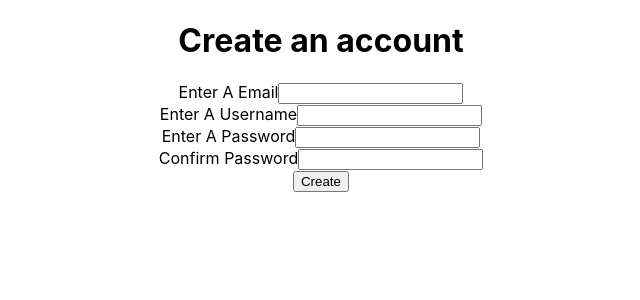
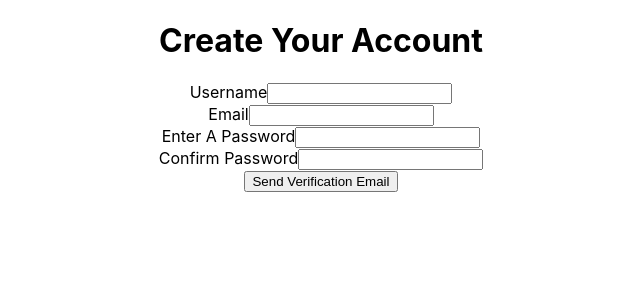
Before and after one commit to WVU-CS230-2024-01-Group01/exam-jam, a React (Create React App) app: page /accountcreation in a window 1280 px wide. Shown: the top 300 px of the page, without its empty margins (319-959 px from the left). Built offline with nearby package versions, Linux system fonts and the light colour scheme.

Commit message:
email verification

```diff
--- a/package.json
+++ b/package.json
@@ -3,6 +3,7 @@
   "version": "0.1.0",
   "private": true,
   "dependencies": {
+    "@emailjs/browser": "^4.3.3",
     "@testing-library/jest-dom": "^5.17.0",
     "@testing-library/react": "^13.4.0",
     "@testing-library/user-event": "^13.5.0",
--- a/src/App.js
+++ b/src/App.js
@@ -6,11 +6,13 @@ import {
   Route,
   Navigate,
 } from "react-router-dom";
-import AccountCreation from "./pages/AccountCreation";
 import ReactDOM from "react-dom";
 import Home from "./pages/Home";
 import Login from "./pages/Login";
 import React from "react";
+import VerifyEmail from "./pages/VerifyEmail";
+import CreateAccount from './pages/AccountCreation';
+
 
 
 
@@ -22,8 +24,9 @@ function App() {
       <BrowserRouter>
         <Routes>
           <Route exact path="/" element={<Home />} />
-          <Route exact path="/accountcreation" element={<AccountCreation />} />
+          <Route exact path="/accountcreation" element={<CreateAccount />} />
           <Route exact path="/login" element={<Login />} />
+          <Route exact path="/verifyemail" element={<VerifyEmail />} />
           <Route exact path="*" element={<Navigate to="/" />} />
         </Routes>
       </BrowserRouter>
--- a/src/pages/AccountCreation.js
+++ b/src/pages/AccountCreation.js
@@ -1,30 +1,69 @@
-import React from "react";
-import { Link } from "react-router-dom";
+import React, {useState} from 'react';
+import emailjs from '@emailjs/browser';
+import { Link, useNavigate } from "react-router-dom";
 
-function AccountCreation () {
-    return (
-        <div>
-            <h1>Create an account</h1>
+const CreateAccount = () => {
+  const [inputUser, setInputUser] = useState("");
+  const [inputEmail, setInputEmail] = useState("");
+  var templateParams = {
+    username: '',
+    user_email: '',
+    code: '',
+  }
+  global.randomNum = 0;
 
-            <div class="accCreate">
-                <label for="email">Enter A Email</label>
-                <input type="email" name="email" id="email" /> <br />
+  const navigate = useNavigate();
 
-                <label for="username">Enter A Username</label>
-                <input type="text" name="username" id="username" /> <br />
+  function generateRandomNumber() {
+    const min = 1000;
+    const max = 9999;
+    return Math.floor(Math.random() * (max - min + 1)) + min;
 
-                <label for="text">Enter A Password</label>
-                <input type="password" name="password" id="password" /> <br />
+  }
 
-                <label for="text">Confirm Password</label>
-                <input type="password" name="passwordConf" id="passwordConf" /> <br />
+  const sendEmail = (e) => {
+    e.preventDefault();
 
-                <Link to="/login"><button>Create</button></Link>
-            </div>
+    global.randomNum = String(generateRandomNumber());
+    templateParams.username = inputUser;
+    templateParams.user_email = inputEmail;
+    templateParams.code = global.randomNum;
 
+    emailjs
+      .send('service_oefue9b', 'template_mk9ed49', templateParams , {
+        publicKey: 'RuQiTX_6jm9UlWhKw',
+      })
+      .then(
+        () => {
+          console.log('SUCCESS!');
+        },
+        (error) => {
+          console.log('FAILED...', error.text);
+        },
+      );
+      navigate("/verifyemail");
+      //document.getElementById("verifyForm").reset();
+  };
 
-        </div>
-    )
+  return (
+    <div>
+      <h1> Create Your Account</h1>
+      <form id="verifyForm" >
+        <label>Username</label>
+        <input type="text" name="username" onChange={(e) => setInputUser(e.target.value)}/><br></br>
+
+        <label>Email</label>
+        <input type="email" name="user_email" onChange={(e) => setInputEmail(e.target.value)}/><br></br>
+
+        <label>Enter A Password</label>
+        <input type="password" name="password" id="password" /> <br />
+
+        <label>Confirm Password</label>
+        <input type="password" name="passwordConf" id="passwordConf" /> <br />
+          <input type="submit" value="Send Verification Email" onClick={sendEmail} />
+      </form>
+    </div>
+  );
 };
 
-export default AccountCreation;
+export default CreateAccount;
--- a/src/pages/Login.js
+++ b/src/pages/Login.js
@@ -8,14 +8,11 @@ function Login () {
 
             <div class="Login">
 
-                <label for="username">Enter A Username</label>
+                <label for="username">Enter Username</label>
                 <input type="text" name="username" id="username" /> <br />
 
-                <label for="text">Enter A Password</label>
+                <label for="text">Enter Password</label>
                 <input type="password" name="password" id="password" /> <br />
-
-                <label for="text">Confirm Password</label>
-                <input type="password" name="passwordConf" id="passwordConf" /> <br />
 
                 <Link to="/home"><button type="submit">Login</button></Link>
                 <Link to="/accountcreation"><button type="submit">Create an account</button></Link>
--- /dev/null
+++ b/src/pages/VerifyEmail.js
@@ -0,0 +1,36 @@
+import React, {useState} from 'react';
+import { Link, useNavigate } from "react-router-dom";
+
+
+function VerifyEmail () {
+    const [inputCode, setInputCode] = useState("test");
+    const navigate = useNavigate();
+    const VerifyCode = (e) => {
+        e.preventDefault();
+        if(String(global.randomNum) == inputCode){
+            alert("Successful Verification");
+            navigate("/");
+        } else {
+            alert("Code is incorrect");
+        }
+      };
+
+
+    return (
+        <div>
+            <h1>Verify Email</h1>
+
+            <div class="verification">
+                <label>Enter Code</label>
+                <input type='text' name='verifyCode' onChange={(e) => setInputCode(e.target.value)}></input>
+                <input type="submit" value="Verify" onClick={VerifyCode} ></input>
+
+
+            </div>
+
+
+        </div>
+    )
+};
+
+export default VerifyEmail;
```
Also changed, not shown: 1 other file (tests, documents, lock files or other folders).
